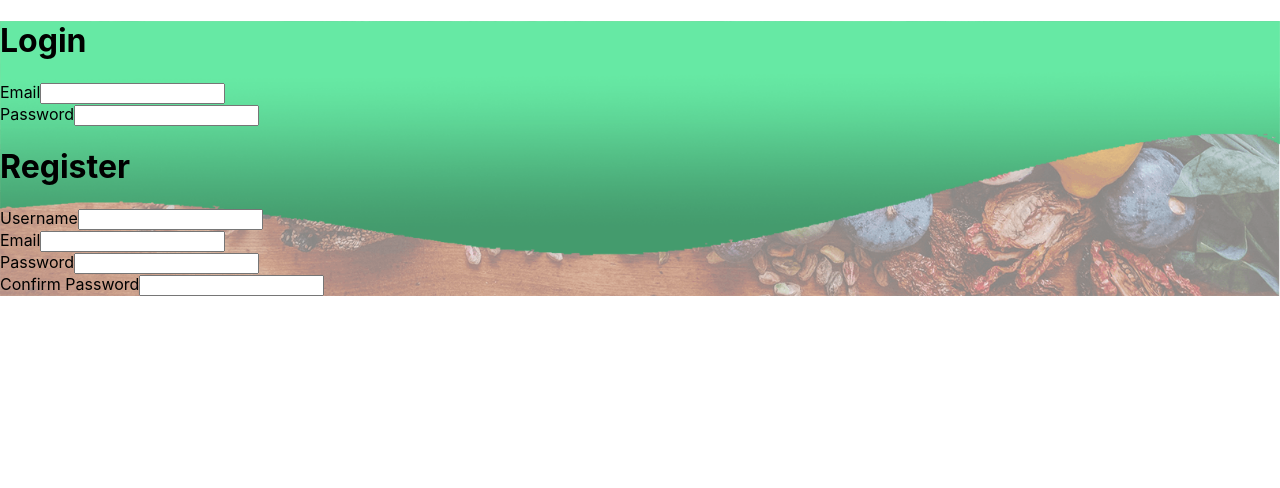
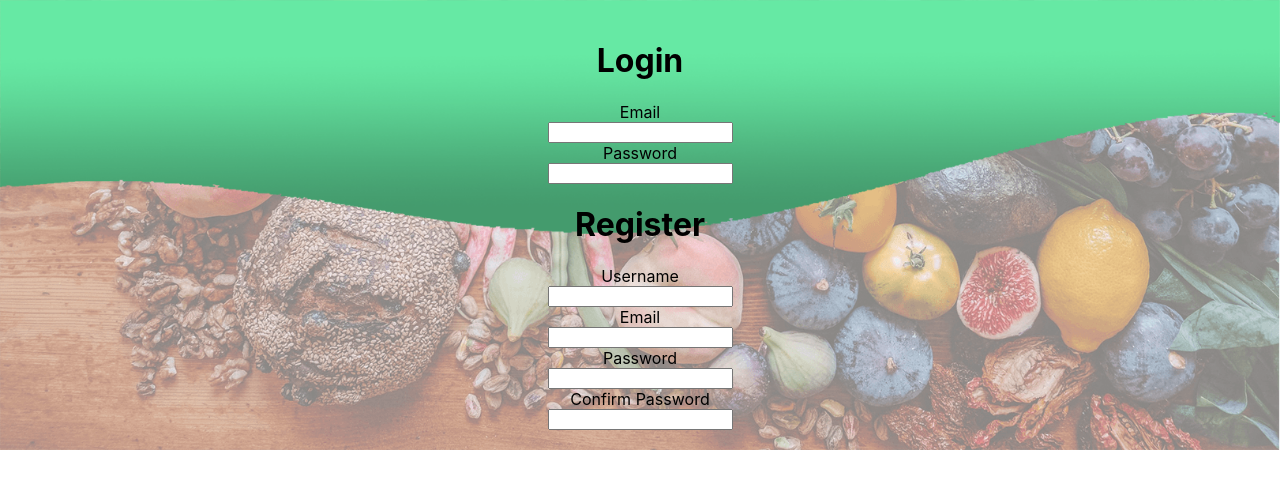
Before and after one commit to RobertsonTanya/Neighborhood-Bartering, a React (Create React App) app in the folder client/: page /loginreg in a window 1280 px wide. Shown: the top 488 px of the page. Built offline with nearby package versions, Linux system fonts and the light colour scheme.

Commit message:
styling changes and profile setup

```diff
--- a/client/src/App.js
+++ b/client/src/App.js
@@ -5,6 +5,7 @@ import Dashboard from './components/Dashboard';
 import Requests from './components/RequestPage';
 import MyItemsDisplay from './components/MyItemsDisplay';
 import LoginReg from './components/LoginReg';
+import Profile from './components/Profile';
 
 import './styles/App.css';
 
@@ -17,6 +18,7 @@ function App() {
         <Routes>
           <Route path="/" element={<Dashboard />} default />
           <Route path="/loginreg" element={<LoginReg />} />
+          <Route path="/user/profile/:username" element={<Profile />} />
           <Route path="/requests" element={<Requests />}  />
           <Route path="/create" element={<CreateItemForm />}  />
           <Route path="/myitems" element={<MyItemsDisplay />} />
--- a/client/src/components/Header.js
+++ b/client/src/components/Header.js
@@ -15,7 +15,7 @@ const Header = (props) => {
           </Link>
           {login ? (
             <button className={styles.dashboardbtn}>
-              <Link to="/register">Sign Up | Login</Link>
+              <Link to="/loginreg">Sign Up | Login</Link>
             </button>
           ) : null}
         </div>
--- a/client/src/components/Login.js
+++ b/client/src/components/Login.js
@@ -39,11 +39,11 @@ const Login = () => {
             <h1>Login</h1>
             {errorMessage ? <p className="error">{errorMessage}</p> : null}
             <form onSubmit={login}>
-                <div>
+                <div className={styles.inputContainer}>
                     <label>Email</label>
                     <input type="email" name="email" value={email} onChange={(e) => setEmail(e.target.value)} />
                 </div>
-                <div>
+                <div className={styles.inputContainer}>
                     <label>Password</label>
                     <input type="password" name="password" value={password} onChange={(e) => setPassword(e.target.value)} />
                 </div>
--- a/client/src/components/LoginReg.js
+++ b/client/src/components/LoginReg.js
@@ -3,13 +3,15 @@ import React from 'react';
 import Login from './Login';
 import Registration from './Registration';
 
+import styles from "../styles/loginreg.module.css";
+
 const LoginReg = (props) => {
-  return (
-    <div>
-        <Login />
-        <Registration />
-    </div>
-  )
+    return (
+        <div className={`container ${styles.container}`}>
+            <Login />
+            <Registration />
+        </div>
+    )
 }
 
 export default LoginReg
--- /dev/null
+++ b/client/src/components/Profile.js
@@ -0,0 +1,10 @@
+import React, { useEffect, useState } from 'react'
+
+const Profile = (props) => {
+
+  return (
+    <div>Profile</div>
+  )
+}
+
+export default Profile;
--- a/client/src/components/Registration.js
+++ b/client/src/components/Registration.js
@@ -54,7 +54,7 @@ const Registration = (props) => {
             <h1>Register</h1>
             {confirmReg ? <h4 className={styles.confirmReg}>{confirmReg}</h4> : null}
             <form onSubmit={register}>
-                <div>
+                <div className={styles.inputContainer}>
                     <label>Username</label>
                     {errors.username ? (
                         <span className="error">
@@ -63,7 +63,7 @@ const Registration = (props) => {
                     ) : null}
                     <input type="text" name="username" value={user.username} onChange={(e) => handleChange(e)} />
                 </div>
-                <div>
+                <div className={styles.inputContainer}>
                     <label>Email</label>
                     {errors.email ? (
                         <span className="error">
@@ -72,7 +72,7 @@ const Registration = (props) => {
                     ) : null}
                     <input type="email" name="email" value={user.email} onChange={(e) => handleChange(e)} />
                 </div>
-                <div>
+                <div className={styles.inputContainer}>
                     <label>Password</label>
                     {errors.password ? (
                         <span className="error">
@@ -81,7 +81,7 @@ const Registration = (props) => {
                     ) : null}
                     <input type="password" name="password" value={user.password} onChange={(e) => handleChange(e)} />
                 </div>
-                <div>
+                <div className={styles.inputContainer}>
                     <label>Confirm Password</label>
                     {errors.confirmPassword ? (
                         <span className="error">
--- a/client/src/styles/App.css
+++ b/client/src/styles/App.css
@@ -6,7 +6,8 @@
 
 .container{
   max-width: 1200px;
-  margin: 20px auto;
+  margin: 0 auto;
+  padding: 20px 10px;
 }
 
 .success {
--- a/client/src/styles/login.module.css
+++ b/client/src/styles/login.module.css
@@ -0,0 +1,16 @@
+h1 {
+    text-align: center;
+}
+
+form {
+    align-items: center;
+    display: flex;
+    flex-direction: column;
+}
+
+.inputContainer {
+    align-items: center;
+    display: flex;
+    flex-direction: column;
+    max-width: 250px;
+}
--- a/client/src/styles/registration.module.css
+++ b/client/src/styles/registration.module.css
@@ -0,0 +1,16 @@
+h1 {
+    text-align: center;
+}
+
+form {
+    align-items: center;
+    display: flex;
+    flex-direction: column;
+}
+
+.inputContainer {
+    align-items: center;
+    display: flex;
+    flex-direction: column;
+    max-width: 250px;
+}
```
Also changed, not shown: client/src/styles/loginreg.module.css (added).
